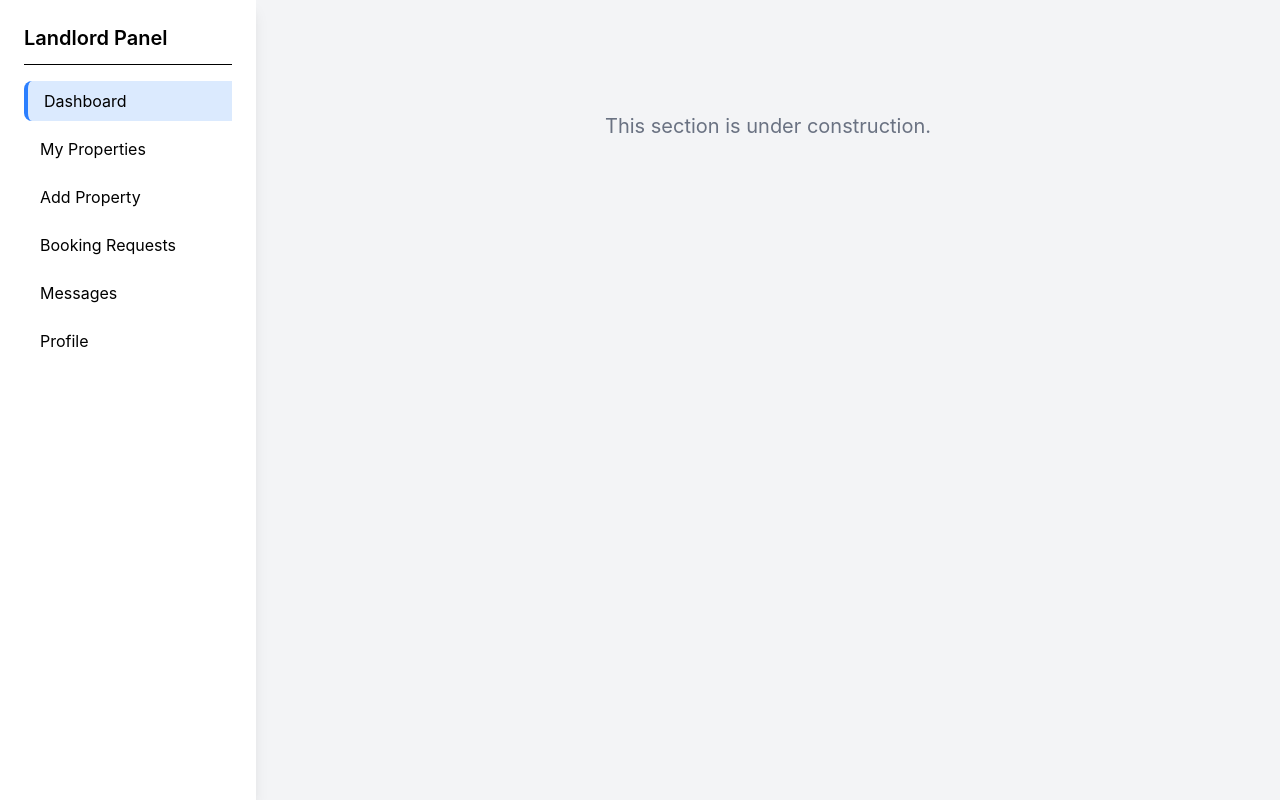
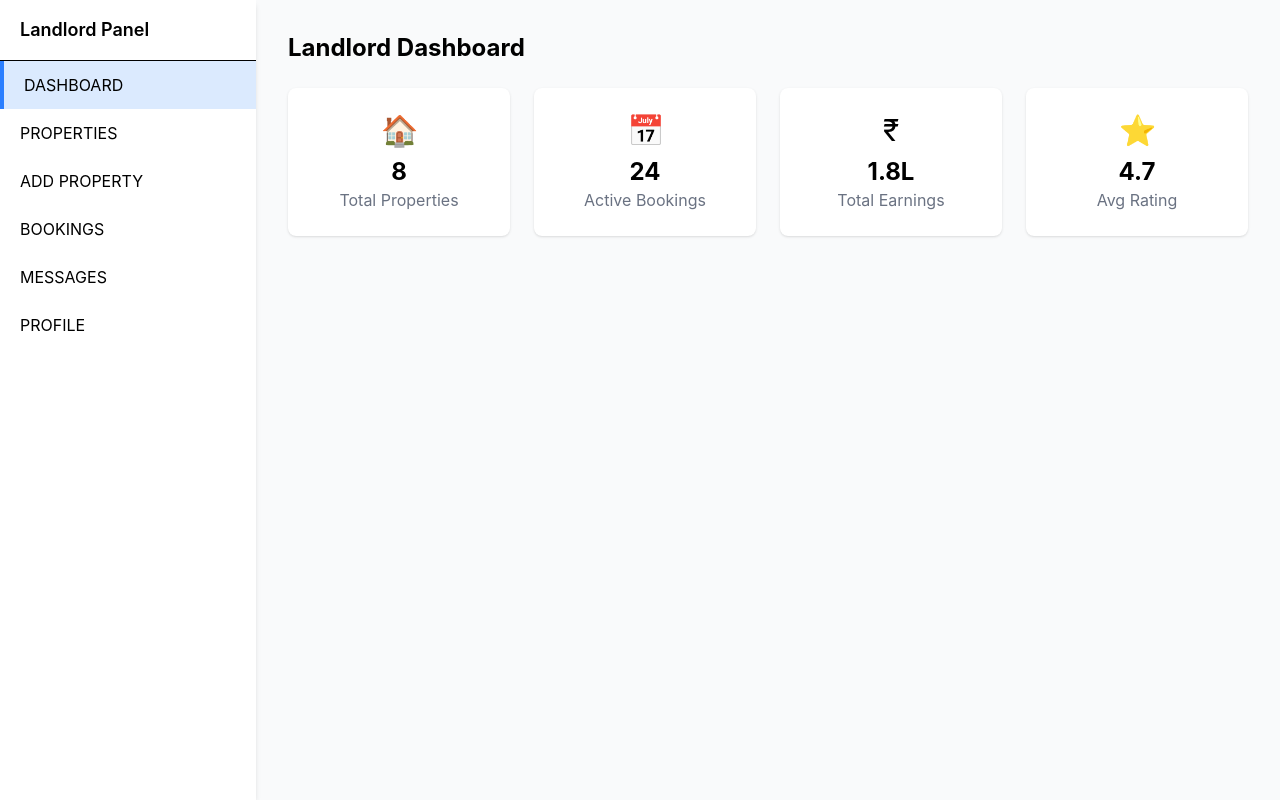
Before and after one commit to sunny2304/pgfinder_frontend, a React (Vite) app: page /landlord in a window 1280 px wide. Built offline with nearby package versions, Linux system fonts and the light colour scheme.

Commit message:
landlord dashboard

```diff
--- a/src/components/landlord/LandlordDashboard.jsx
+++ b/src/components/landlord/LandlordDashboard.jsx
@@ -3,82 +3,87 @@ import axios from "axios";
 
 const LandlordDashboard = () => {
   const [activeSection, setActiveSection] = useState("dashboard");
-  const [propertyForm, setPropertyForm] = useState({
+
+  const [formData, setFormData] = useState({
     name: "",
     location: "",
     price: "",
-    roomType: "single",
+    room_type: "single",
     amenities: [],
     description: "",
   });
 
-  const handleSidebarClick = (section) => {
-    setActiveSection(section);
-  };
+  const handleChange = (e) => {
+    const { id, value, options } = e.target;
 
-  const handleInputChange = (e) => {
-    const { id, value, options } = e.target;
     if (options) {
-      // Multi-select amenities
       const selected = Array.from(options)
         .filter((o) => o.selected)
         .map((o) => o.value);
-      setPropertyForm({ ...propertyForm, [id]: selected });
+      setFormData({ ...formData, [id]: selected });
     } else {
-      setPropertyForm({ ...propertyForm, [id]: value });
+      setFormData({ ...formData, [id]: value });
     }
   };
 
   const handleSubmit = async (e) => {
     e.preventDefault();
+
     try {
-      await axios.post("/pg_properties", {
-        name: propertyForm.name,
-        location: propertyForm.location,
-        price: propertyForm.price,
-        room_type: propertyForm.roomType,
-        amenities: propertyForm.amenities.join(","),
-        description: propertyForm.description,
+      await axios.post("http://localhost:3000/api/properties", {
+        landlord_id: 1,
+        name: formData.name,
+        location: formData.location,
+        price: formData.price,
+        room_type: formData.room_type,
+        amenities: formData.amenities.join(","),
+        description: formData.description,
       });
+
       alert("Property added successfully!");
-      setPropertyForm({
+
+      setFormData({
         name: "",
         location: "",
         price: "",
-        roomType: "single",
+        room_type: "single",
         amenities: [],
         description: "",
       });
     } catch (err) {
       console.error(err);
-      alert("Failed to add property.");
+      alert("Error adding property");
     }
   };
 
   return (
-    <div className="flex min-h-screen bg-gray-100">
+    <div className="flex min-h-screen bg-gray-50">
+
       {/* Sidebar */}
-      <div className="w-64 bg-white shadow-lg p-6">
-        <h3 className="text-xl font-semibold border-b pb-3 mb-4">Landlord Panel</h3>
-        <ul className="space-y-2">
+      <div className="w-64 bg-white shadow-md">
+        <h3 className="px-5 py-4 text-lg font-semibold border-b">
+          Landlord Panel
+        </h3>
+
+        <ul>
           {[
-            { id: "dashboard", label: "Dashboard" },
-            { id: "properties", label: "My Properties" },
-            { id: "add-property", label: "Add Property" },
-            { id: "bookings", label: "Booking Requests" },
-            { id: "messages", label: "Messages" },
-            { id: "profile", label: "Profile" },
+            "dashboard",
+            "properties",
+            "add-property",
+            "bookings",
+            "messages",
+            "profile",
           ].map((item) => (
-            <li key={item.id}>
+            <li key={item}>
               <button
-                className={`w-full text-left px-4 py-2 rounded-l-lg transition-colors ${
-                  activeSection === item.id
+                onClick={() => setActiveSection(item)}
+                className={`w-full text-left px-5 py-3 transition ${
+                  activeSection === item
                     ? "bg-blue-100 border-l-4 border-blue-500"
-                    : "hover:bg-blue-50"
+                    : "hover:bg-gray-100"
                 }`}
-                onClick={() => handleSidebarClick(item.id)}
               >
-                {item.label}
+                {item.replace("-", " ").toUpperCase()}
               </button>
             </li>
           ))}
@@ -87,68 +92,104 @@ const LandlordDashboard = () => {
 
       {/* Main Content */}
       <div className="flex-1 p-8">
+
+        {/* DASHBOARD */}
+        {activeSection === "dashboard" && (
+          <div>
+            <h1 className="text-2xl font-bold mb-6">Landlord Dashboard</h1>
+
+            <div className="grid grid-cols-1 md:grid-cols-2 lg:grid-cols-4 gap-6">
+
+              <div className="bg-white shadow rounded-lg p-6 text-center">
+                <div className="text-3xl mb-2">🏠</div>
+                <div className="text-2xl font-bold">8</div>
+                <div className="text-gray-500">Total Properties</div>
+              </div>
+
+              <div className="bg-white shadow rounded-lg p-6 text-center">
+                <div className="text-3xl mb-2">📅</div>
+                <div className="text-2xl font-bold">24</div>
+                <div className="text-gray-500">Active Bookings</div>
+              </div>
+
+              <div className="bg-white shadow rounded-lg p-6 text-center">
+                <div className="text-3xl mb-2">₹</div>
+                <div className="text-2xl font-bold">1.8L</div>
+                <div className="text-gray-500">Total Earnings</div>
+              </div>
+
+              <div className="bg-white shadow rounded-lg p-6 text-center">
+                <div className="text-3xl mb-2">⭐</div>
+                <div className="text-2xl font-bold">4.7</div>
+                <div className="text-gray-500">Avg Rating</div>
+              </div>
+
+            </div>
+          </div>
+        )}
+
+        {/* ADD PROPERTY */}
         {activeSection === "add-property" && (
           <div>
-            <div className="flex justify-between items-center mb-6">
-              <h2 className="text-2xl font-semibold">Add New Property</h2>
-            </div>
+            <h2 className="text-xl font-semibold mb-6">Add New Property</h2>
 
-            <form onSubmit={handleSubmit} className="max-w-3xl mx-auto space-y-6">
-              <div className="grid grid-cols-1 md:grid-cols-2 gap-6">
+            <form
+              onSubmit={handleSubmit}
+              className="bg-white p-6 rounded-lg shadow max-w-3xl"
+            >
+              <div className="grid md:grid-cols-2 gap-6">
+
                 <div>
-                  <label htmlFor="name" className="block font-medium mb-1">
+                  <label className="block mb-1 font-medium">
                     Property Name
                   </label>
                   <input
                     id="name"
+                    value={formData.name}
+                    onChange={handleChange}
                     type="text"
-                    value={propertyForm.name}
-                    onChange={handleInputChange}
-                    placeholder="Enter property name"
-                    className="w-full border border-gray-300 rounded-lg p-3 focus:outline-none focus:ring-2 focus:ring-blue-400"
+                    className="w-full border rounded-md p-2 focus:ring-2 focus:ring-blue-400"
                     required
                   />
                 </div>
 
                 <div>
-                  <label htmlFor="location" className="block font-medium mb-1">
+                  <label className="block mb-1 font-medium">
                     Location
                   </label>
                   <input
                     id="location"
+                    value={formData.location}
+                    onChange={handleChange}
                     type="text"
-                    value={propertyForm.location}
-                    onChange={handleInputChange}
-                    placeholder="Enter property location"
-                    className="w-full border border-gray-300 rounded-lg p-3 focus:outline-none focus:ring-2 focus:ring-blue-400"
+                    className="w-full border rounded-md p-2 focus:ring-2 focus:ring-blue-400"
                     required
                   />
                 </div>
 
                 <div>
-                  <label htmlFor="price" className="block font-medium mb-1">
-                    Price
+                  <label className="block mb-1 font-medium">
+                    Monthly Rent (₹)
                   </label>
                   <input
                     id="price"
+                    value={formData.price}
+                    onChange={handleChange}
                     type="number"
-                    value={propertyForm.price}
-                    onChange={handleInputChange}
-                    placeholder="Enter price"
-                    className="w-full border border-gray-300 rounded-lg p-3 focus:outline-none focus:ring-2 focus:ring-blue-400"
+                    className="w-full border rounded-md p-2 focus:ring-2 focus:ring-blue-400"
                     required
                   />
                 </div>
 
                 <div>
-                  <label htmlFor="roomType" className="block font-medium mb-1">
+                  <label className="block mb-1 font-medium">
                     Room Type
                   </label>
                   <select
-                    id="roomType"
-                    value={propertyForm.roomType}
-                    onChange={handleInputChange}
-                    className="w-full border border-gray-300 rounded-lg p-3 focus:outline-none focus:ring-2 focus:ring-blue-400"
+                    id="room_type"
+                    value={formData.room_type}
+                    onChange={handleChange}
+                    className="w-full border rounded-md p-2 focus:ring-2 focus:ring-blue-400"
                   >
                     <option value="single">Single</option>
                     <option value="double">Double</option>
@@ -157,41 +198,42 @@ const LandlordDashboard = () => {
                 </div>
 
                 <div className="md:col-span-2">
-                  <label htmlFor="amenities" className="block font-medium mb-1">
-                    Amenities (Ctrl+Click to select multiple)
+                  <label className="block mb-1 font-medium">
+                    Amenities (Ctrl + Click)
                   </label>
                   <select
                     id="amenities"
                     multiple
-                    value={propertyForm.amenities}
-                    onChange={handleInputChange}
-                    className="w-full border border-gray-300 rounded-lg p-3 focus:outline-none focus:ring-2 focus:ring-blue-400 h-32"
+                    value={formData.amenities}
+                    onChange={handleChange}
+                    className="w-full border rounded-md p-2 h-28 focus:ring-2 focus:ring-blue-400"
                   >
                     <option value="WiFi">WiFi</option>
                     <option value="AC">AC</option>
                     <option value="Laundry">Laundry</option>
-                    <option value="Parking">Parking</option>
-                    <option value="Food">Food</option>
+                    <option value="Meals">Meals</option>
+                    <option value="Gym">Gym</option>
                   </select>
                 </div>
 
                 <div className="md:col-span-2">
-                  <label htmlFor="description" className="block font-medium mb-1">
+                  <label className="block mb-1 font-medium">
                     Description
                   </label>
                   <textarea
                     id="description"
-                    value={propertyForm.description}
-                    onChange={handleInputChange}
-                    placeholder="Enter property description"
-                    className="w-full border border-gray-300 rounded-lg p-3 focus:outline-none focus:ring-2 focus:ring-blue-400 h-32"
-                  ></textarea>
+                    value={formData.description}
+                    onChange={handleChange}
+                    rows="4"
+                    className="w-full border rounded-md p-2 focus:ring-2 focus:ring-blue-400"
+                  />
                 </div>
+
               </div>
 
               <button
                 type="submit"
-                className="px-6 py-3 bg-blue-500 text-white font-semibold rounded-lg hover:bg-blue-600 transition-colors"
+                className="mt-6 w-full bg-blue-600 text-white py-2 rounded-md hover:bg-blue-700 transition"
               >
                 Add Property
               </button>
@@ -199,9 +241,13 @@ const LandlordDashboard = () => {
           </div>
         )}
 
-        {activeSection !== "add-property" && (
-          <div className="text-gray-500 text-center py-20">
-            <p className="text-xl">This section is under construction.</p>
+        {/* OTHER SECTIONS */}
+        {["properties", "bookings", "messages", "profile"].includes(activeSection) && (
+          <div className="text-center mt-20 text-gray-500">
+            <h2 className="text-xl font-semibold">
+              {activeSection.replace("-", " ").toUpperCase()}
+            </h2>
+            <p className="mt-2">UI ready. Backend connection coming next.</p>
           </div>
         )}
       </div>
```
